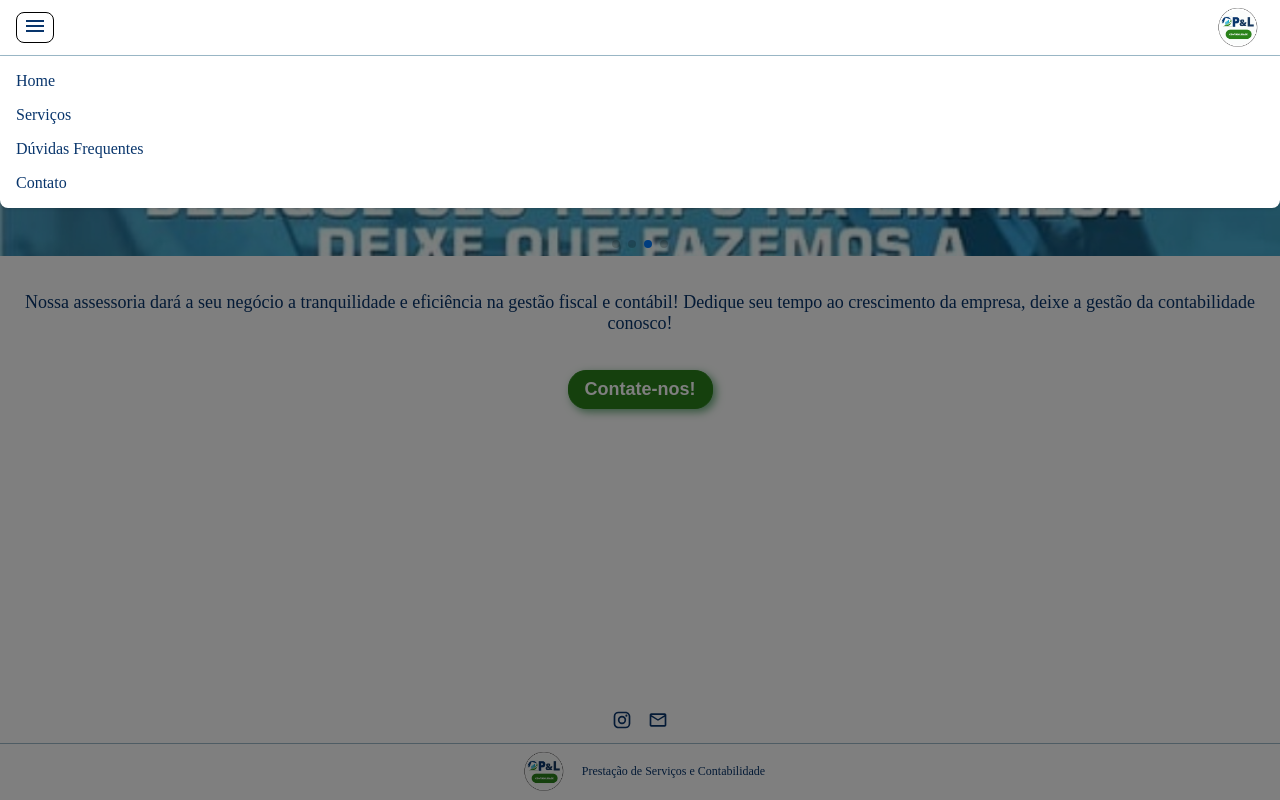
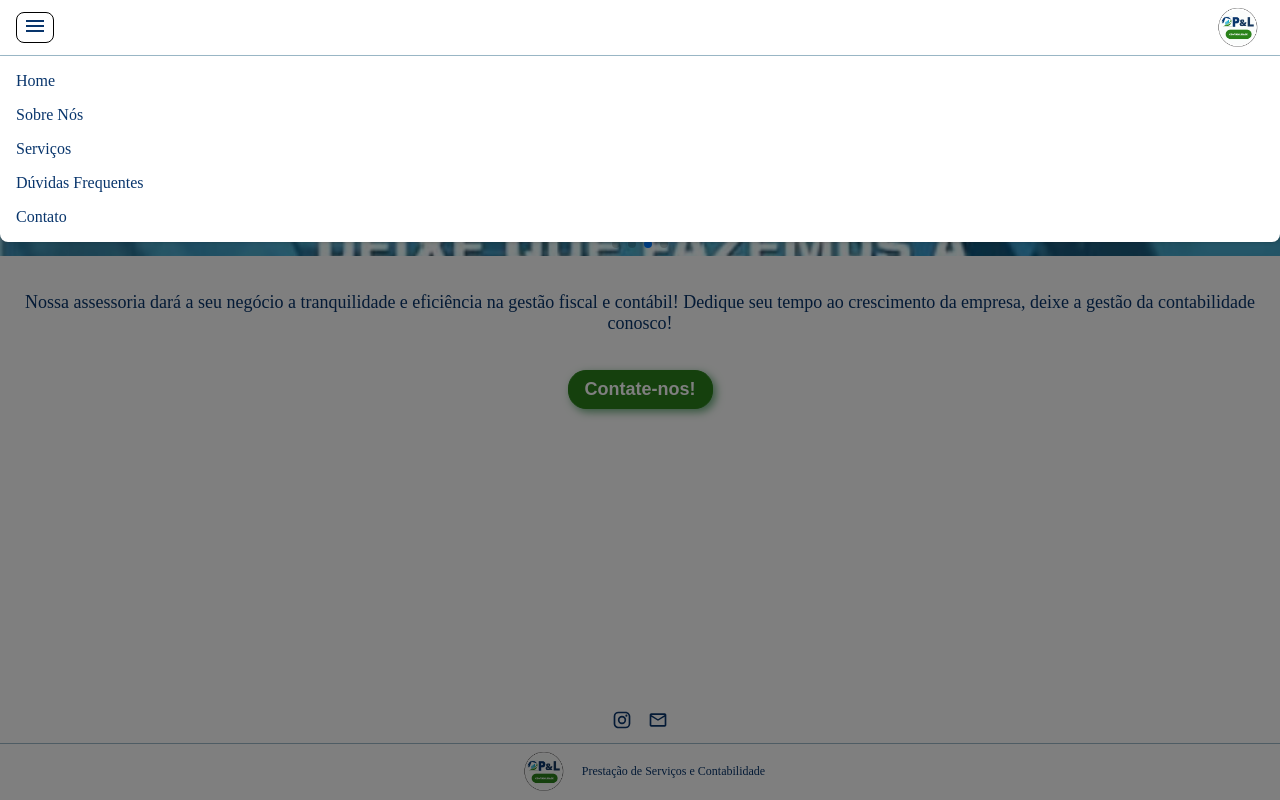
Before and after one commit to renata-aline/pl-contabil, a React (Create React App) app: page / in a window 1280 px wide. Both pictures are taken after a click on the button 35 px from the left and 27 px from the top of the page. Built offline with nearby package versions, Linux system fonts and the light colour scheme.

Commit message:
add rota sobre nós

```diff
--- a/src/components/Menu/index.js
+++ b/src/components/Menu/index.js
@@ -21,6 +21,9 @@ const Menu = () => {
               <a href="/">Home</a>
             </li>
             <li>
+              <a href="/sobre-nós">Sobre Nós</a>
+            </li>
+            <li>
               <a href="/servicos">Serviços</a>
             </li>
             <li>
```
